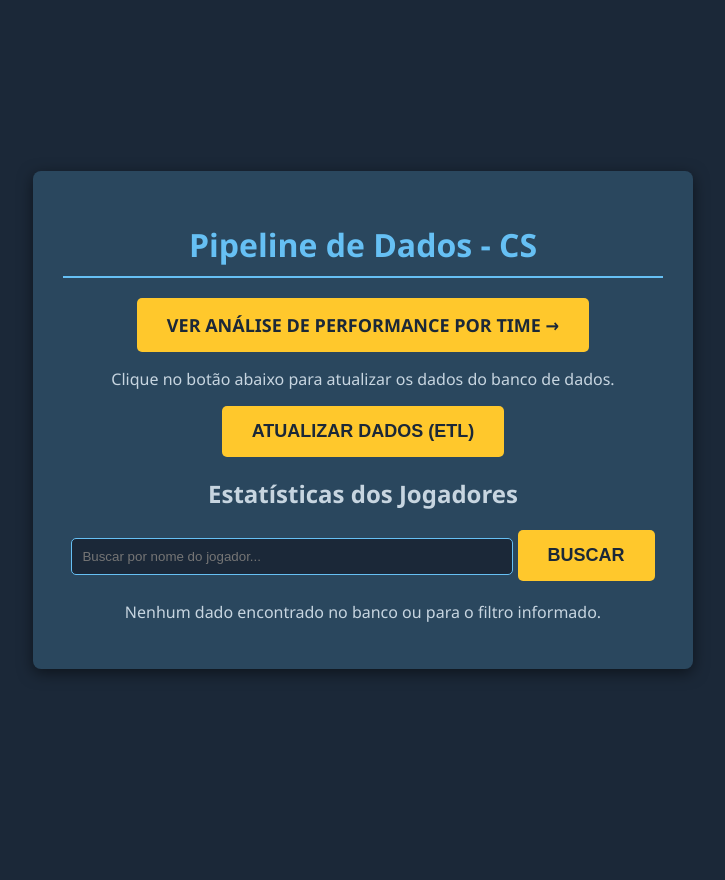
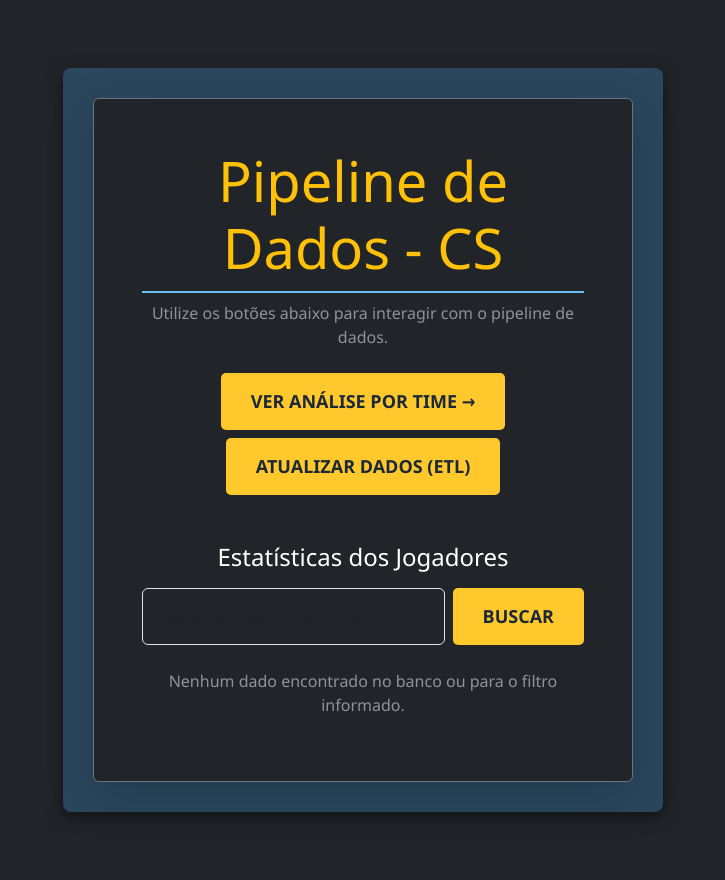
Before and after one commit to GPetrolini/projeto-etl-cs, a PHP site: page /view.php in a window 1280 px wide. Shown: the whole page, without its empty margins (277-1002 px from the left). Before the commit the page ends 674 px from the top, so only its background shows below. Run offline with PHP 8.4, Linux system fonts and the light colour scheme.

Commit message:
feat: Refatora a interface com Bootstrap e atualiza o README

```diff
--- a/php/src/style.css
+++ b/php/src/style.css
@@ -83,3 +83,18 @@ h1 {
     display: flex;
     justify-content: space-between;
 }
+
+body.bg-dark {
+    background-color: #212529 !important;
+}
+
+.search-input.text-white::placeholder {
+    color: #ccc;
+}
+
+.search-input.text-white:focus {
+    color: #fff;
+    background-color: #343a40;
+    border-color: #ffc107;
+    box-shadow: 0 0 0 0.25rem rgba(255, 193, 7, 0.25);
+}
--- a/php/src/view.php
+++ b/php/src/view.php
@@ -3,54 +3,50 @@
 <head>
     <meta charset="UTF-8">
     <meta name="viewport" content="width=device-width, initial-scale=1.0">
-    <title>Painel de Controle - ETL CS</title>
+    <title>Painel de Dados - CS</title>
+    <link href="https://cdn.jsdelivr.net/npm/bootstrap@5.3.3/dist/css/bootstrap.min.css" rel="stylesheet">
     <link rel="stylesheet" href="style.css">
     <?php require_once 'Config/PlayerStatsConstants.php'; ?>
 </head>
-<body>
-    <div class="container">
-        <h1>Pipeline de Dados - CS</h1>
-        <p><a href="teams.php" class="btn">Ver Análise de Performance por Time &rarr;</a></p>
-        <p>Clique no botão abaixo para atualizar os dados do banco de dados.</p>
+<body class="bg-dark">
+    <div class="container my-5">
+        <div class="card bg-dark text-white border-secondary shadow-lg">
+            <div class="card-body p-4 p-md-5">
+                <h1 class="display-4 text-center mb-2 text-warning">Pipeline de Dados - CS</h1>
+                <p class="text-center text-white-50 mb-4">Utilize os botões abaixo para interagir com o pipeline de dados.</p>
 
-        <form action="index.php" method="post">
-            <button type="submit" class="btn">Atualizar Dados (ETL)</button>
+                <div class="d-flex justify-content-center flex-wrap gap-2 mb-4">
+                    <a href="teams.php" class="btn btn-primary">Ver Análise por Time &rarr;</a>
+                    <form action="index.php" method="post" class="m-0">
+                        <button type="submit" class="btn btn-success">Atualizar Dados (ETL)</button>
                     </form>
+                </div>
 
                 <?php if (isset($errorMessage)): ?>
-            <div class="response-box response-error">
-                <p><strong>Falha na Operação:</strong></p>
-                <pre><?php echo htmlspecialchars($errorMessage); ?></pre>
-            </div>
+                    <div class="alert alert-danger"><?php echo htmlspecialchars($errorMessage); ?></div>
                 <?php endif; ?>
 
                 <?php if (isset($successMessage)): ?>
-            <div class="response-box response-success">
-                <p><strong>Sucesso:</strong></p>
-                <pre><?php echo htmlspecialchars($successMessage); ?></pre>
-            </div>
+                    <div class="alert alert-success"><?php echo htmlspecialchars($successMessage); ?></div>
                 <?php endif; ?>
 
-        <div class="table-container">
-            <h2>Estatísticas dos Jogadores</h2>
-
-            <div class="search-container">
-                <form action="index.php" method="get">
-                    <input type="text" name="search" class="search-input" placeholder="Buscar por nome do jogador..." value="<?php echo htmlspecialchars($searchTerm ?? ''); ?>">
-                    <button type="submit" class="btn">Buscar</button>
+                <h2 class="mt-5 mb-3 h4">Estatísticas dos Jogadores</h2>
+                <div class="search-container mb-3">
+                    <form action="index.php" method="get" class="d-flex">
+                        <input type="text" name="search" class="form-control me-2 bg-dark text-white" placeholder="Buscar por jogador ou time..." value="<?php echo htmlspecialchars($searchTerm ?? ''); ?>">
+                        <button type="submit" class="btn btn-warning">Buscar</button>
                     </form>
                 </div>
 
                 <?php if (isset($data) && !empty($data)): ?>
-                <table class="data-table">
+                    <div class="table-container">
+                        <table class="table table-dark table-striped table-hover">
                             <thead>
                                 <tr>
                                     <th><?php echo PlayerStatsConstants::NAME_LABEL; ?></th>
                                     <th><?php echo PlayerStatsConstants::TEAM_NAME_LABEL; ?></th>
                                     <th><?php echo PlayerStatsConstants::KILL_COUNT_LABEL; ?></th>
                                     <th><?php echo PlayerStatsConstants::DEATH_COUNT_LABEL; ?></th>
-                            <th><?php echo PlayerStatsConstants::ASSIST_COUNT_LABEL; ?></th>
-                            <th><?php echo PlayerStatsConstants::HEADSHOT_COUNT_LABEL; ?></th>
                                     <th><?php echo PlayerStatsConstants::KD_RATIO_LABEL; ?></th>
                                     <th><?php echo PlayerStatsConstants::IMPACT_SCORE_LABEL; ?></th>
                                     <th><?php echo PlayerStatsConstants::TIER_LABEL; ?></th>
@@ -63,8 +59,6 @@
                                         <td><?php echo htmlspecialchars($jogador[PlayerStatsConstants::TEAM_NAME]); ?></td>
                                         <td><?php echo htmlspecialchars($jogador[PlayerStatsConstants::KILL_COUNT]); ?></td>
                                         <td><?php echo htmlspecialchars($jogador[PlayerStatsConstants::DEATH_COUNT]); ?></td>
-                                <td><?php echo htmlspecialchars($jogador[PlayerStatsConstants::ASSIST_COUNT]); ?></td>
-                                <td><?php echo htmlspecialchars($jogador[PlayerStatsConstants::HEADSHOT_COUNT]); ?></td>
                                         <td><?php echo htmlspecialchars($jogador[PlayerStatsConstants::KD_RATIO]); ?></td>
                                         <td><?php echo htmlspecialchars($jogador[PlayerStatsConstants::IMPACT_SCORE]); ?></td>
                                         <td><?php echo htmlspecialchars($jogador[PlayerStatsConstants::TIER]); ?></td>
@@ -72,20 +66,25 @@
                                 <?php endforeach; ?>
                             </tbody>
                         </table>
+                    </div>
 
-                <div class="pagination-container">
+                    <div class="pagination-container d-flex justify-content-between mt-3">
+                        <div>
                             <?php if ($currentPage > 1): ?>
-                        <a href="index.php?page=<?php echo $currentPage - 1; ?>&search=<?php echo urlencode($searchTerm ?? ''); ?>" class="btn">&larr; Anterior</a>
+                                <a href="index.php?page=<?php echo $currentPage - 1; ?>&search=<?php echo urlencode($searchTerm ?? ''); ?>" class="btn btn-outline-light">&larr; Anterior</a>
                             <?php endif; ?>
-
+                        </div>
+                        <div>
                             <?php if (count($data) >= 10): ?>
-                        <a href="index.php?page=<?php echo $currentPage + 1; ?>&search=<?php echo urlencode($searchTerm ?? ''); ?>" class="btn">Próxima &rarr;</a>
+                                <a href="index.php?page=<?php echo $currentPage + 1; ?>&search=<?php echo urlencode($searchTerm ?? ''); ?>" class="btn btn-outline-light">Próxima &rarr;</a>
                             <?php endif; ?>
+                        </div>
                     </div>
 
                 <?php else: ?>
-                <p>Nenhum dado encontrado no banco ou para o filtro informado.</p>
+                    <p class="text-center text-white-50 mt-4">Nenhum dado encontrado no banco ou para o filtro informado.</p>
                 <?php endif; ?>
+            </div>
         </div>
     </div>
 </body>
```
Also changed, not shown: php/src/teams-view.php (+17 -8 lines), README.md. Lines whose indentation alone changed are shown as unchanged.
